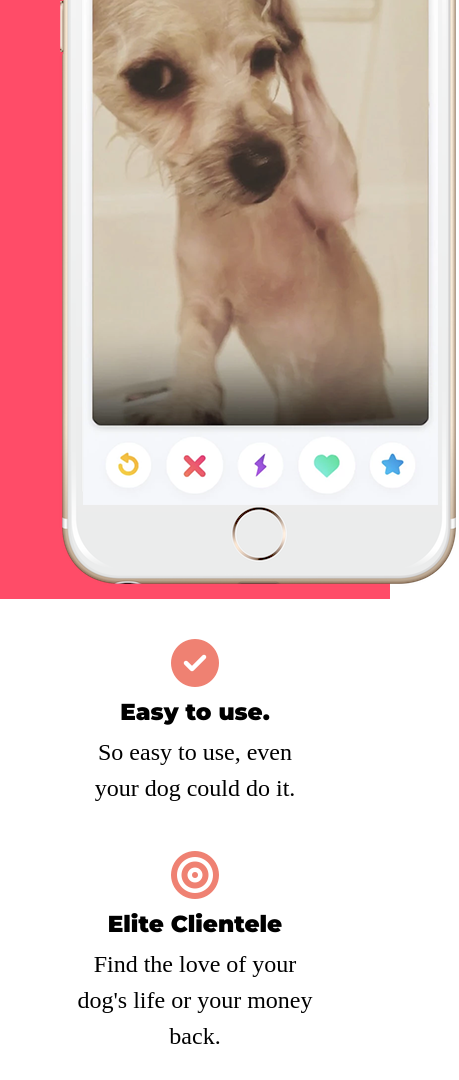
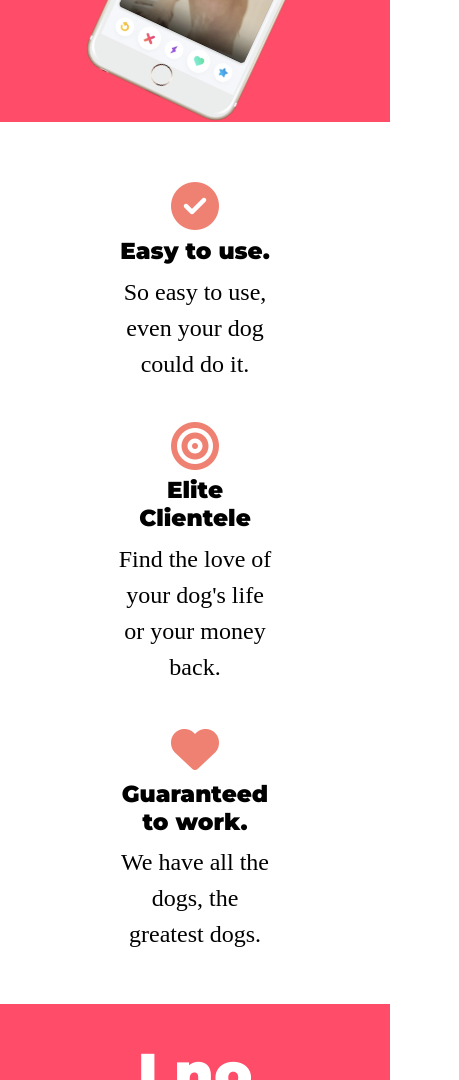
Before and after one commit to agapinank/tinDing, a plain HTML site: page index.html in a window 390 px wide. Shown: the part 920-2000 px from the top of the page, 459 px wide, since content can reach past the window. Drawn offline with nearby package versions, Linux system fonts and the light colour scheme.

Commit message:
CSS updates to dog-phone

```diff
--- a/css/styles.css
+++ b/css/styles.css
@@ -53,16 +53,19 @@ p{
     margin: 5% 3% 5% 0;
 }
 /* Title Image */
-.title-image{
+.dog-phone{
     width: 60%;
+    margin-left: 30%;
+    transform: rotate(25deg);
 
-}
-.dog-phone{
 
 }
 #features{
     background-color:#fff;
     color: black;
+    padding: 7% 15%;
+    position: relative;
+    z-index: 1;
 
 }
 .card{
--- a/index.html
+++ b/index.html
@@ -55,7 +55,7 @@
 
 
         <div class="col-lg-6">
-          <img class="dog-phone"src="images/iphone6.png" alt="iphone-mockup" />
+          <img id ="title-image" class="dog-phone"src="images/iphone6.png" alt="iphone-mockup" />
         </div>
       </div>
   </section>
```
